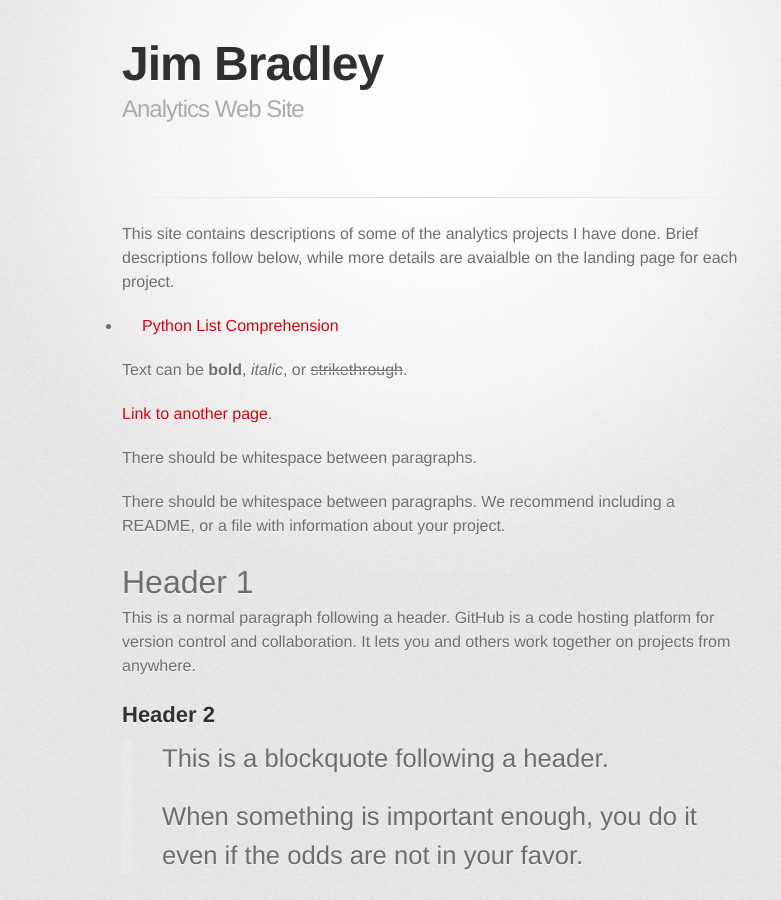
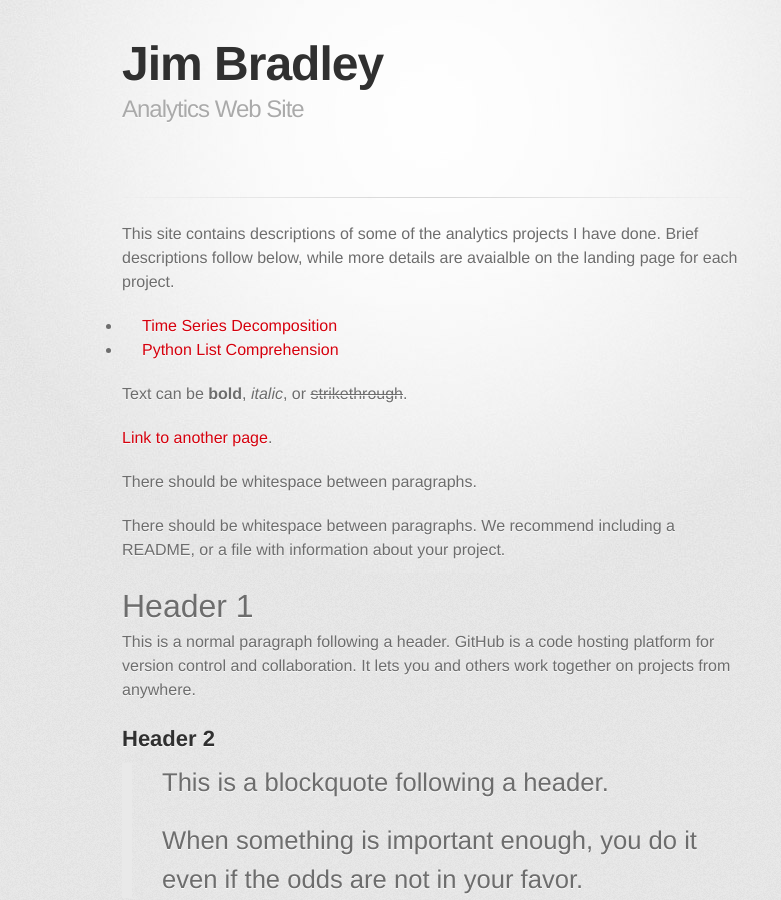
Before and after one commit to jrb28/jrb28.github.io, a Jekyll site: the page built from index.md, in a window 1280 px wide and 900 px high. Shown: the whole window, without its empty margins (208-989 px from the left). Built offline with Jekyll 4.4.1, drawn with Linux system fonts in a browser that asks for light colours; some web fonts are replaced.

Commit message:
Update index.md

```diff
--- a/index.md
+++ b/index.md
@@ -4,6 +4,7 @@ layout: default
 
 This site contains descriptions of some of the analytics projects I have done.  Brief descriptions follow below, while more details are avaialble on the landing page for each project.
 
+- [Time Series Decomposition](projectTemplate.md)
 - [Python List Comprehension](projectTemplate.md)
 
 Text can be **bold**, _italic_, or ~~strikethrough~~.
```
